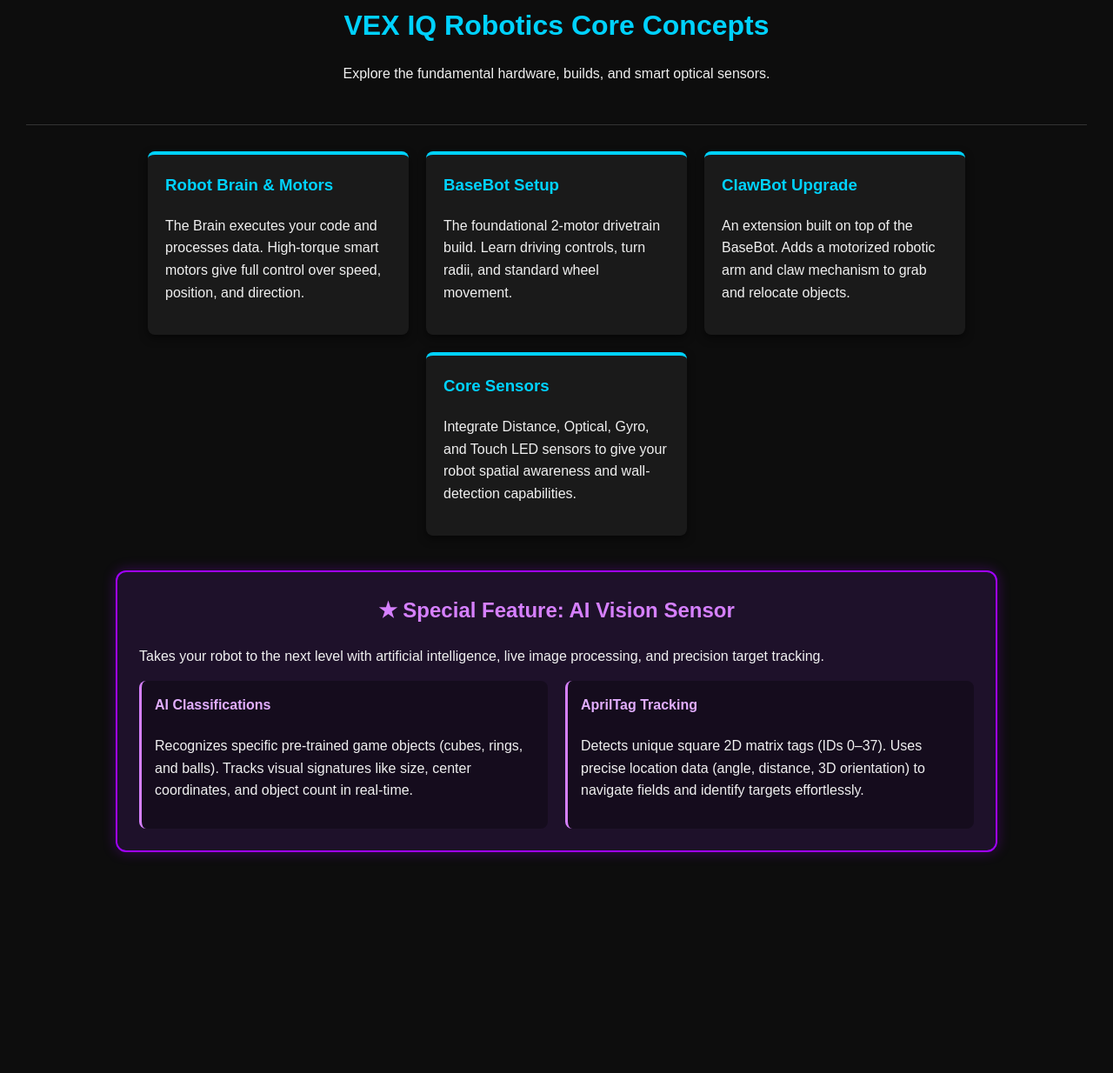
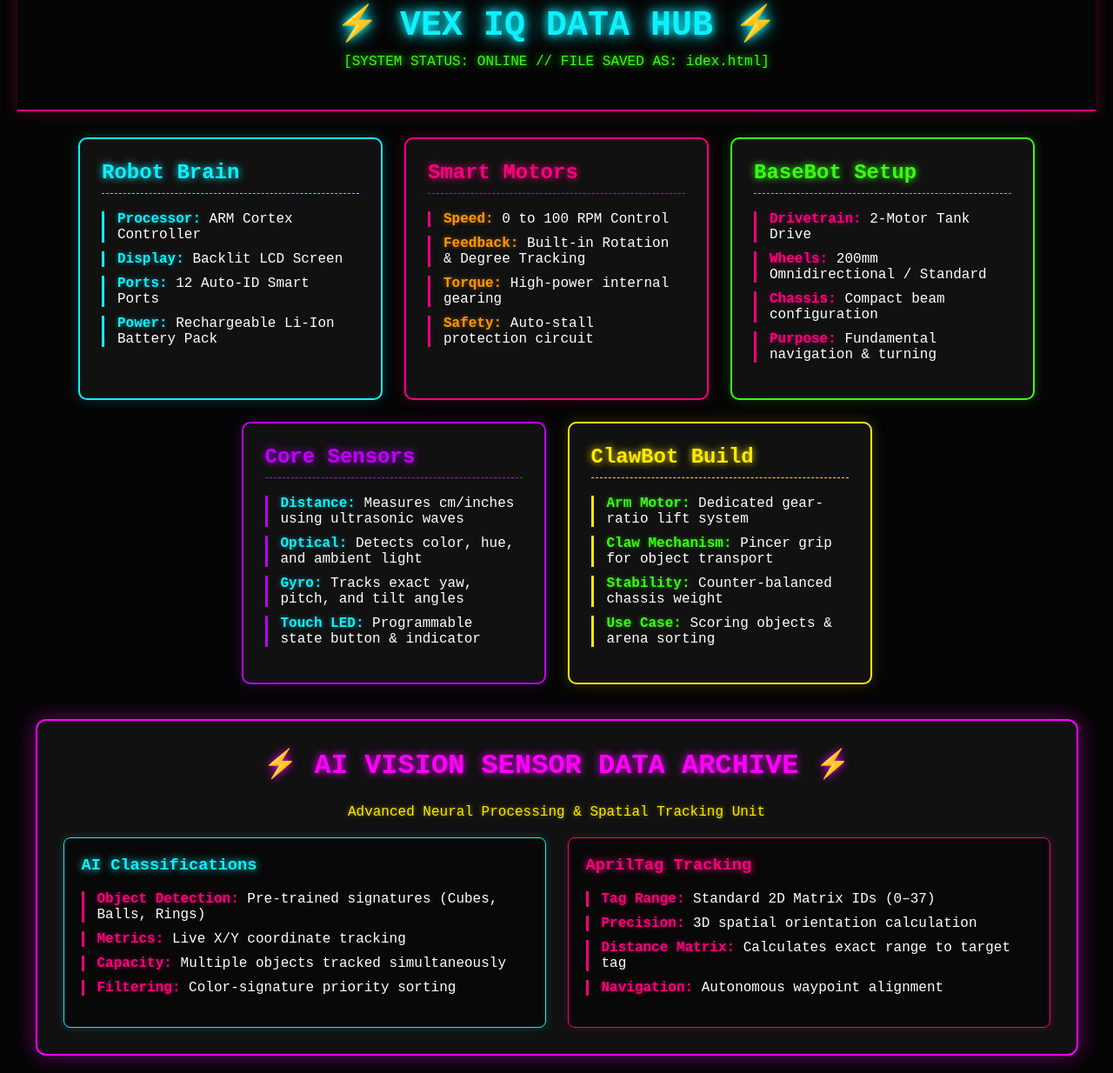
Before and after one commit to icoderedmond-afk/atlas-AI-CAMP, a plain HTML site: page index.html in a window 1280 px wide. Shown: the part 47-1281 px from the top of the page at 87% size. Before the commit the page ends 1057 px from the top, so only its background shows below. Drawn offline with Linux system fonts and the light colour scheme.

Commit message:
Update title and styles in index.html

```diff
--- a/index.html
+++ b/index.html
@@ -3,88 +3,148 @@
 <head>
     <meta charset="UTF-8">
     <meta name="viewport" content="width=device-width, initial-scale=1.0">
-    <title>Robotics Camp - Hardware & AI</title>
+    <title>Robotics Camp - Neon Data Hub</title>
     <style>
         body {
-            font-family: Arial, sans-serif;
-            line-height: 1.6;
+            font-family: 'Courier New', Courier, monospace;
+            background-color: #050505;
+            color: #ffffff;
             margin: 0;
-            padding: 30px;
-            background-color: #0d0d0d;
-            color: #f0f0f0;
+            padding: 20px;
         }
 
         header {
             text-align: center;
-            padding-bottom: 30px;
-            border-bottom: 1px solid #333;
+            padding: 30px;
+            border-bottom: 2px solid #ff007f;
+            margin-bottom: 30px;
+            box-shadow: 0 0 15px rgba(255, 0, 127, 0.3);
         }
 
         header h1 {
-            color: #00d2ff;
-            margin-bottom: 10px;
+            color: #0ff0fc;
+            text-shadow: 0 0 10px #0ff0fc, 0 0 20px #0ff0fc;
+            font-size: 2.5rem;
+            margin: 0;
+        }
+
+        header p {
+            color: #39ff14;
+            text-shadow: 0 0 8px #39ff14;
+            margin-top: 10px;
         }
 
         .container {
             display: flex;
             flex-wrap: wrap;
-            gap: 20px;
+            gap: 25px;
             justify-content: center;
-            max-width: 1200px;
-            margin: 30px auto;
+            max-width: 1300px;
+            margin: 0 auto;
         }
 
-        .card {
-            background: #1a1a1a;
-            border-radius: 8px;
-            box-shadow: 0 4px 10px rgba(0, 0, 0, 0.5);
-            padding: 20px;
-            width: 300px;
+        .page-card {
+            background: #111;
+            border: 2px solid #39ff14;
+            border-radius: 10px;
+            padding: 25px;
+            width: 350px;
             box-sizing: border-box;
-            border-top: 4px solid #00d2ff;
+            box-shadow: 0 0 15px rgba(57, 255, 20, 0.2);
+            transition: transform 0.2s ease;
         }
 
-        .card h3 {
-            margin-top: 0;
-            color: #00d2ff;
+        .page-card:hover {
+            transform: translateY(-5px);
+            box-shadow: 0 0 25px rgba(57, 255, 20, 0.5);
         }
 
-        /* Dedicated Feature Section for AI Vision Sensor */
-        .ai-feature {
-            width: 100%;
-            max-width: 960px;
-            background: #1e112a;
-            border: 2px solid #a100ff;
-            border-radius: 12px;
-            padding: 25px;
-            margin: 40px auto 0 auto;
-            box-shadow: 0 0 15px rgba(161, 0, 255, 0.3);
+        .page-card h2 {
+            color: #39ff14;
+            text-shadow: 0 0 8px #39ff14;
+            margin-top: 0;
+            border-bottom: 1px dashed #39ff14;
+            padding-bottom: 10px;
         }
 
-        .ai-feature h2 {
-            color: #d680ff;
-            margin-top: 0;
-            text-align: center;
+        .data-list {
+            list-style-type: none;
+            padding: 0;
         }
 
-        .ai-grid {
-            display: flex;
-            gap: 20px;
-            flex-wrap: wrap;
-            margin-top: 15px;
+        .data-list li {
+            margin: 10px 0;
+            padding-left: 15px;
+            border-left: 3px solid #ff007f;
         }
 
-        .ai-box {
-            flex: 1;
-            min-width: 250px;
-            background: rgba(0, 0, 0, 0.3);
-            padding: 15px;
-            border-radius: 8px;
-            border-left: 3px solid #d680ff;
+        .data-list strong {
+            color: #ff007f;
+            text-shadow: 0 0 5px rgba(255, 0, 127, 0.5);
         }
 
-        .ai-box h4 {
-            color: #e2aeff;
+        .card-brain { border-color: #0ff0fc; box-shadow: 0 0 15px rgba(15, 240, 252, 0.2); }
+        .card-brain h2 { color: #0ff0fc; text-shadow: 0 0 8px #0ff0fc; border-color: #0ff0fc; }
+        .card-brain strong { color: #0ff0fc; text-shadow: 0 0 5px rgba(15, 240, 252, 0.5); }
+        .card-brain li { border-left-color: #0ff0fc; }
+
+        .card-motors { border-color: #ff007f; box-shadow: 0 0 15px rgba(255, 0, 127, 0.2); }
+        .card-motors h2 { color: #ff007f; text-shadow: 0 0 8px #ff007f; border-color: #ff007f; }
+        .card-motors strong { color: #ff9900; text-shadow: 0 0 5px rgba(255, 153, 0, 0.5); }
+        .card-motors li { border-left-color: #ff007f; }
+
+        .card-basebot { border-color: #39ff14; box-shadow: 0 0 15px rgba(57, 255, 20, 0.2); }
+        .card-basebot h2 { color: #39ff14; text-shadow: 0 0 8px #39ff14; border-color: #39ff14; }
+
+        .card-sensors { border-color: #bf00ff; box-shadow: 0 0 15px rgba(191, 0, 255, 0.2); }
+        .card-sensors h2 { color: #bf00ff; text-shadow: 0 0 8px #bf00ff; border-color: #bf00ff; }
+        .card-sensors strong { color: #0ff0fc; text-shadow: 0 0 5px rgba(15, 240, 252, 0.5); }
+        .card-sensors li { border-left-color: #bf00ff; }
+
+        .card-clawbot { border-color: #ffea00; box-shadow: 0 0 15px rgba(255, 234, 0, 0.2); }
+        .card-clawbot h2 { color: #ffea00; text-shadow: 0 0 8px #ffea00; border-color: #ffea00; }
+        .card-clawbot strong { color: #39ff14; text-shadow: 0 0 5px rgba(57, 255, 20, 0.5); }
+        .card-clawbot li { border-left-color: #ffea00; }
+
+        .ai-page {
+            width: 100%;
+            max-width: 1135px;
+            background: #111;
+            border: 2px solid #ff00ff;
+            border-radius: 12px;
+            padding: 30px;
+            margin: 40px auto 0 auto;
+            box-shadow: 0 0 25px rgba(255, 0, 255, 0.4);
+        }
+
+        .ai-page h2 {
+            color: #ff00ff;
+            text-shadow: 0 0 10px #ff00ff;
+            text-align: center;
+            margin-top: 0;
+            font-size: 2rem;
+        }
+
+        .ai-columns {
+            display: flex;
+            gap: 25px;
+            flex-wrap: wrap;
+            margin-top: 20px;
+        }
+
+        .ai-col {
+            flex: 1;
+            min-width: 280px;
+            background: rgba(0, 0, 0, 0.5);
+            padding: 20px;
+            border-radius: 8px;
+            border: 1px solid #0ff0fc;
+            box-shadow: 0 0 10px rgba(15, 240, 252, 0.2);
+        }
+
+        .ai-col h3 {
+            color: #0ff0fc;
+            text-shadow: 0 0 8px #0ff0fc;
             margin-top: 0;
         }
     </style>
@@ -92,47 +152,87 @@
 <body>
 
     <header>
-        <h1>VEX IQ Robotics Core Concepts</h1>
-        <p>Explore the fundamental hardware, builds, and smart optical sensors.</p>
+        <h1>⚡ VEX IQ DATA HUB ⚡</h1>
+        <p>[SYSTEM STATUS: ONLINE // FILE SAVED AS: idex.html]</p>
     </header>
 
     <main class="container">
 
-        <div class="card">
-            <h3>Robot Brain & Motors</h3>
-            <p>The Brain executes your code and processes data. High-torque smart motors give full control over speed, position, and direction.</p>
+        <div class="page-card card-brain">
+            <h2>Robot Brain</h2>
+            <ul class="data-list">
+                <li><strong>Processor:</strong> ARM Cortex Controller</li>
+                <li><strong>Display:</strong> Backlit LCD Screen</li>
+                <li><strong>Ports:</strong> 12 Auto-ID Smart Ports</li>
+                <li><strong>Power:</strong> Rechargeable Li-Ion Battery Pack</li>
+            </ul>
         </div>
 
-        <div class="card">
-            <h3>BaseBot Setup</h3>
-            <p>The foundational 2-motor drivetrain build. Learn driving controls, turn radii, and standard wheel movement.</p>
+        <div class="page-card card-motors">
+            <h2>Smart Motors</h2>
+            <ul class="data-list">
+                <li><strong>Speed:</strong> 0 to 100 RPM Control</li>
+                <li><strong>Feedback:</strong> Built-in Rotation & Degree Tracking</li>
+                <li><strong>Torque:</strong> High-power internal gearing</li>
+                <li><strong>Safety:</strong> Auto-stall protection circuit</li>
+            </ul>
         </div>
 
-        <div class="card">
-            <h3>ClawBot Upgrade</h3>
-            <p>An extension built on top of the BaseBot. Adds a motorized robotic arm and claw mechanism to grab and relocate objects.</p>
+        <div class="page-card card-basebot">
+            <h2>BaseBot Setup</h2>
+            <ul class="data-list">
+                <li><strong>Drivetrain:</strong> 2-Motor Tank Drive</li>
+                <li><strong>Wheels:</strong> 200mm Omnidirectional / Standard</li>
+                <li><strong>Chassis:</strong> Compact beam configuration</li>
+                <li><strong>Purpose:</strong> Fundamental navigation & turning</li>
+            </ul>
         </div>
 
-        <div class="card">
-            <h3>Core Sensors</h3>
-            <p>Integrate Distance, Optical, Gyro, and Touch LED sensors to give your robot spatial awareness and wall-detection capabilities.</p>
+        <div class="page-card card-sensors">
+            <h2>Core Sensors</h2>
+            <ul class="data-list">
+                <li><strong>Distance:</strong> Measures cm/inches using ultrasonic waves</li>
+                <li><strong>Optical:</strong> Detects color, hue, and ambient light</li>
+                <li><strong>Gyro:</strong> Tracks exact yaw, pitch, and tilt angles</li>
+                <li><strong>Touch LED:</strong> Programmable state button & indicator</li>
+            </ul>
+        </div>
+
+        <div class="page-card card-clawbot">
+            <h2>ClawBot Build</h2>
+            <ul class="data-list">
+                <li><strong>Arm Motor:</strong> Dedicated gear-ratio lift system</li>
+                <li><strong>Claw Mechanism:</strong> Pincer grip for object transport</li>
+                <li><strong>Stability:</strong> Counter-balanced chassis weight</li>
+                <li><strong>Use Case:</strong> Scoring objects & arena sorting</li>
+            </ul>
         </div>
 
     </main>
 
-    <section class="ai-feature">
-        <h2>★ Special Feature: AI Vision Sensor</h2>
-        <p>Takes your robot to the next level with artificial intelligence, live image processing, and precision target tracking.</p>
+    <section class="ai-page">
+        <h2>⚡ AI VISION SENSOR DATA ARCHIVE ⚡</h2>
+        <p style="text-align: center; color: #ffea00; text-shadow: 0 0 5px rgba(255,234,0,0.5);">Advanced Neural Processing & Spatial Tracking Unit</p>
 
-        <div class="ai-grid">
-            <div class="ai-box">
-                <h4>AI Classifications</h4>
-                <p>Recognizes specific pre-trained game objects (cubes, rings, and balls). Tracks visual signatures like size, center coordinates, and object count in real-time.</p>
+        <div class="ai-columns">
+            <div class="ai-col">
+                <h3>AI Classifications</h3>
+                <ul class="data-list" style="border-left: none; padding-left: 0;">
+                    <li><strong>Object Detection:</strong> Pre-trained signatures (Cubes, Balls, Rings)</li>
+                    <li><strong>Metrics:</strong> Live X/Y coordinate tracking</li>
+                    <li><strong>Capacity:</strong> Multiple objects tracked simultaneously</li>
+                    <li><strong>Filtering:</strong> Color-signature priority sorting</li>
+                </ul>
             </div>
 
-            <div class="ai-box">
-                <h4>AprilTag Tracking</h4>
-                <p>Detects unique square 2D matrix tags (IDs 0–37). Uses precise location data (angle, distance, 3D orientation) to navigate fields and identify targets effortlessly.</p>
+            <div class="ai-col" style="border-color: #ff007f; box-shadow: 0 0 10px rgba(255,0,127,0.2);">
+                <h3 style="color: #ff007f; text-shadow: 0 0 8px #ff007f;">AprilTag Tracking</h3>
+                <ul class="data-list" style="border-left: none; padding-left: 0;">
+                    <li><strong>Tag Range:</strong> Standard 2D Matrix IDs (0–37)</li>
+                    <li><strong>Precision:</strong> 3D spatial orientation calculation</li>
+                    <li><strong>Distance Matrix:</strong> Calculates exact range to target tag</li>
+                    <li><strong>Navigation:</strong> Autonomous waypoint alignment</li>
+                </ul>
             </div>
         </div>
     </section>
```
